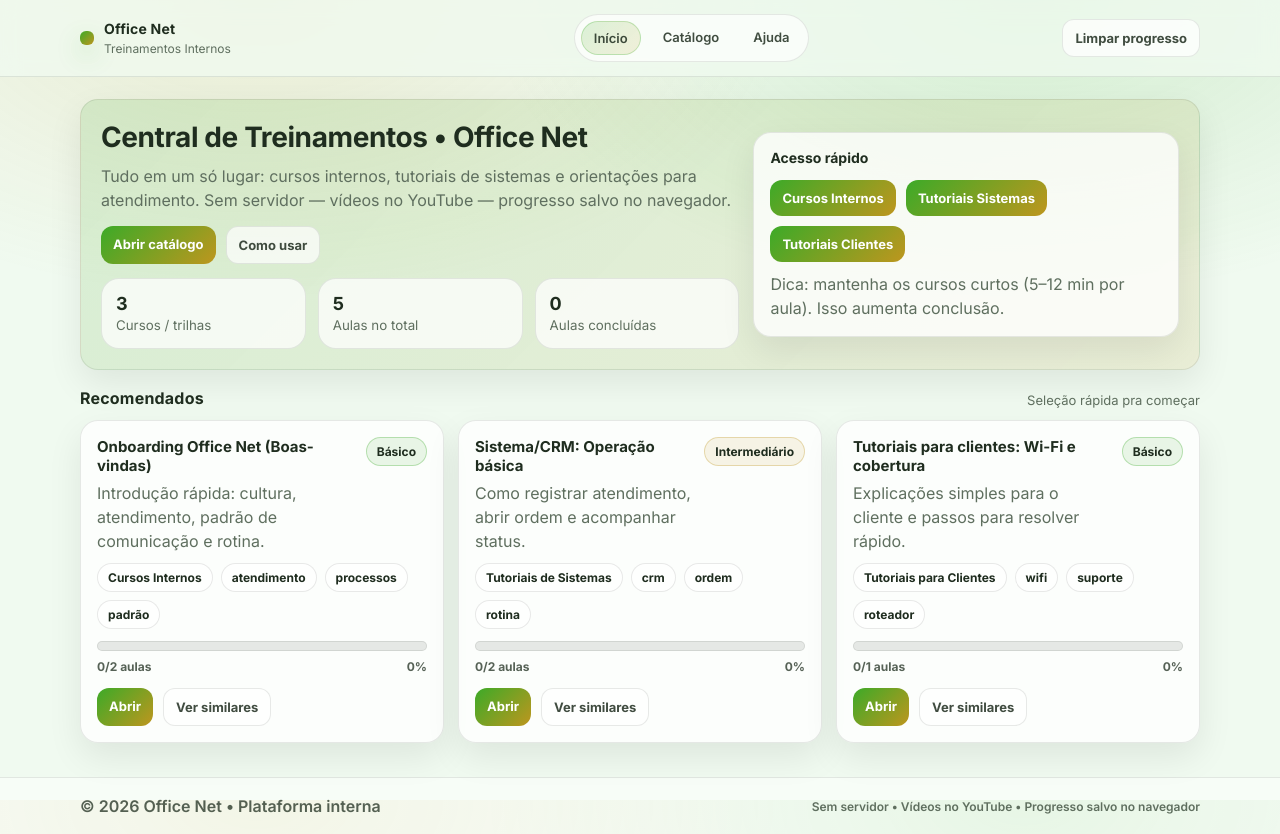
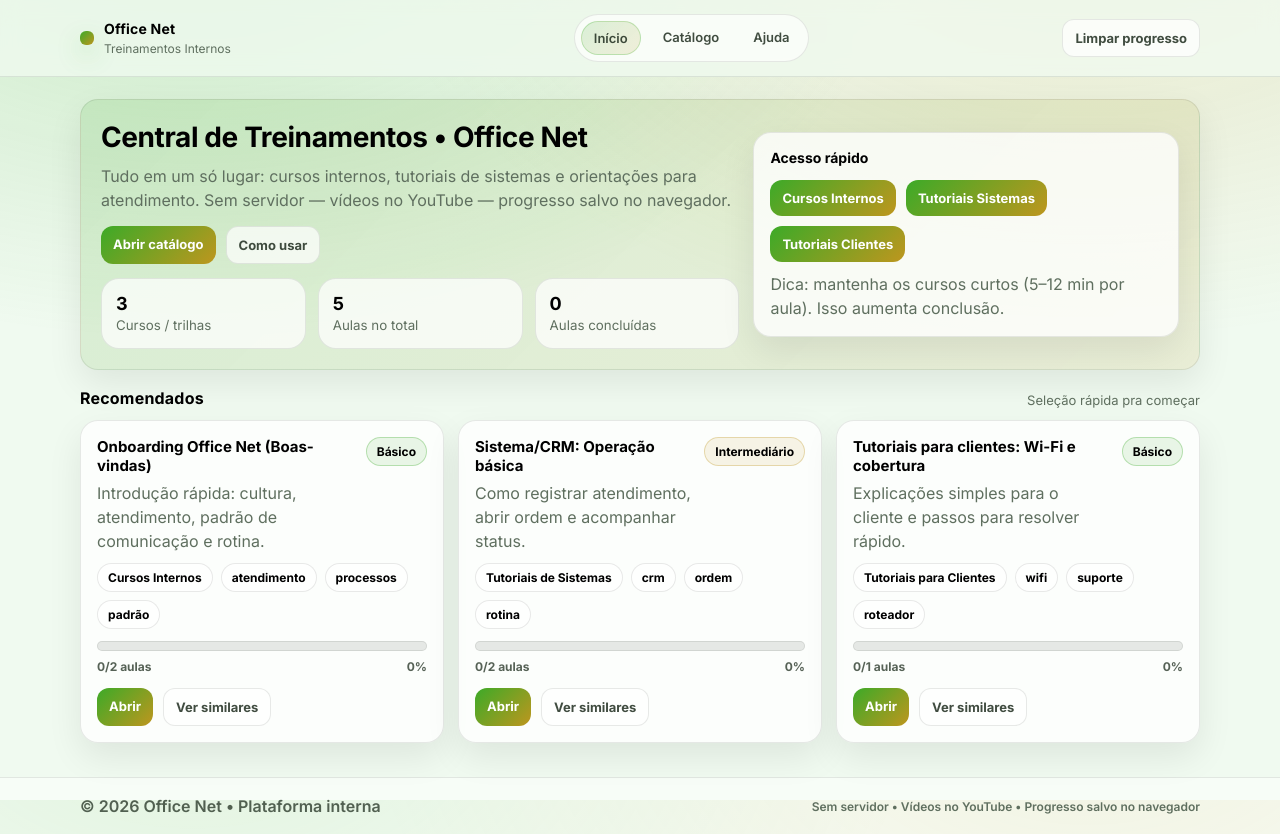
Before and after one commit to mickaelfelipe2025/plataforma, a plain HTML site: page index.html in a window 1280 px wide. Drawn offline with Linux system fonts and the light colour scheme.

Commit message:
Update style.css

```diff
--- a/assets/css/style.css
+++ b/assets/css/style.css
@@ -19,11 +19,12 @@
 html,body{ height:100%; }
 body{
   margin:0;
-  font-family: Inter, system-ui, -apple-system, Segoe UI, Roboto, Arial, sans-serif;
-  color: var(--text);
+  font-family:Inter,system-ui,Segoe UI,Arial;
+  background: var(--bg);
+  color:background: #070A0F;
   background:
-    radial-gradient(900px 500px at 20% 0%, rgba(190,150,30,.14), transparent 60%),
-    radial-gradient(900px 500px at 80% 0%, rgba(60,170,40,.16), transparent 60%),
+    radial-gradient(1200px 700px at 15% -10%, rgba(60,170,40,.22), transparent 60%),
+    radial-gradient(1200px 700px at 85% -10%, rgba(190,150,30,.18), transparent 60%),
     var(--bg);
 }
 
```
